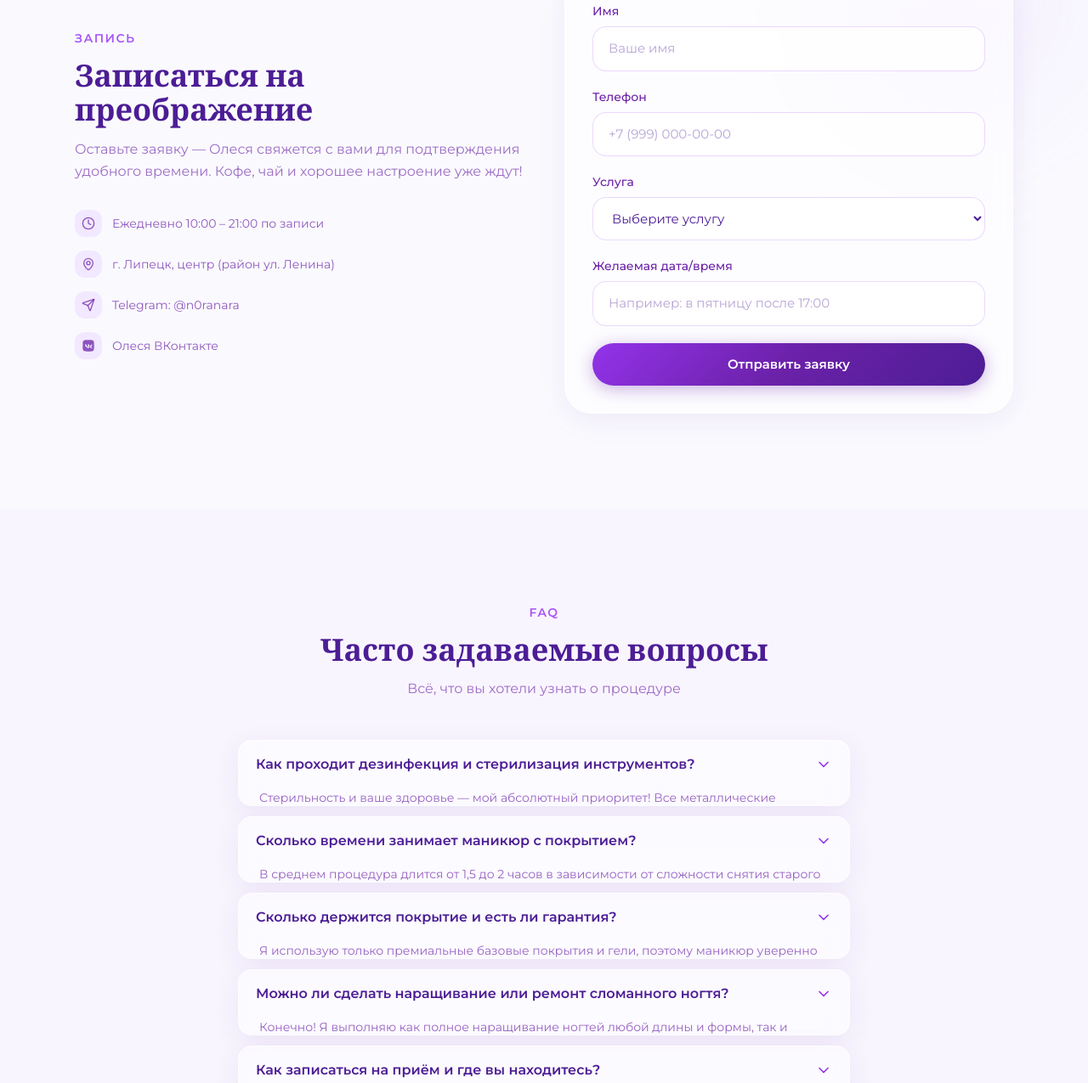
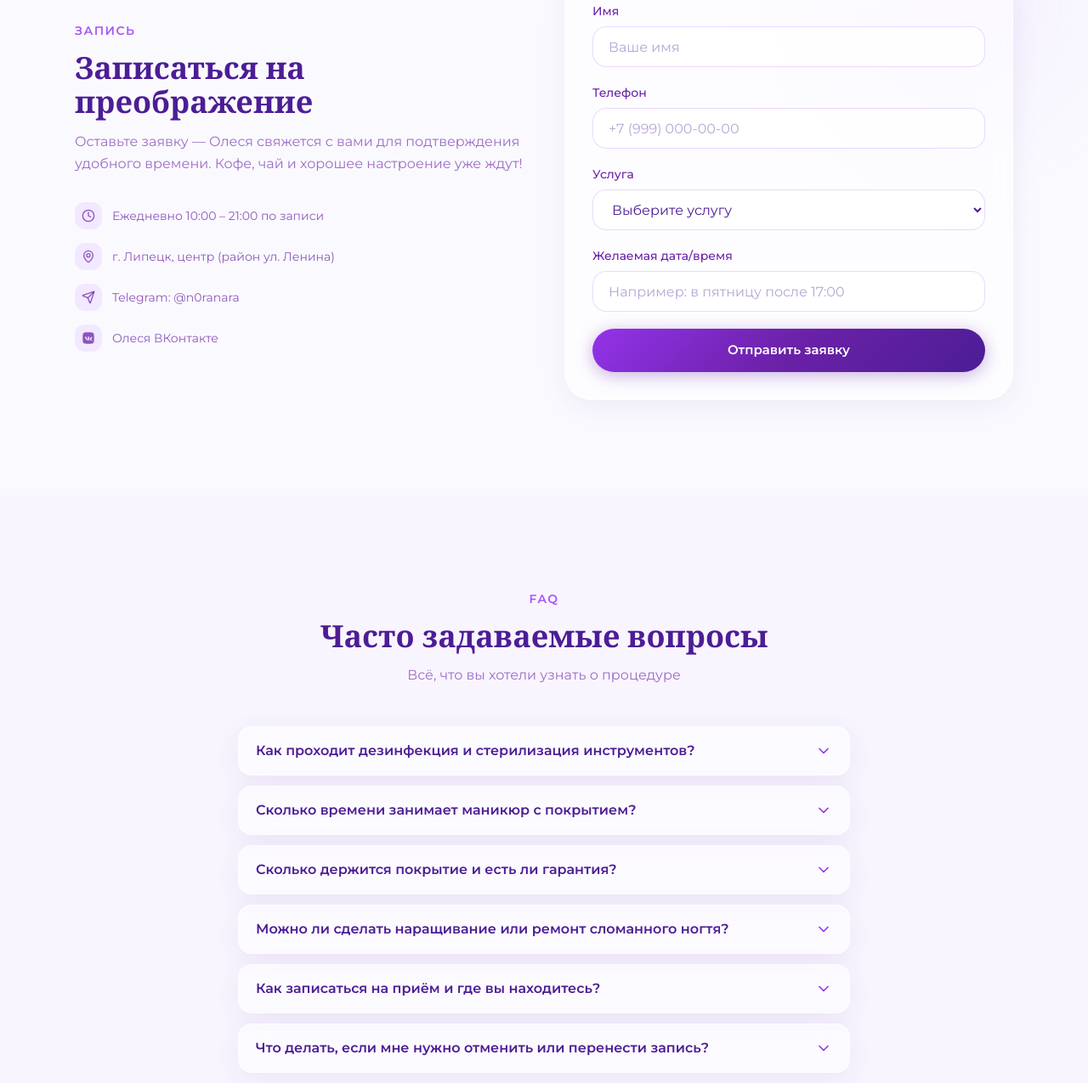
Before and after one commit to YarikBold/Olesya-manicure, a plain HTML site: page index.html in a window 1280 px wide. Shown: the part 4252-5527 px from the top of the page at 85% size. Drawn offline with nearby package versions, Linux system fonts and the light colour scheme; a web font is replaced by a local one.

Commit message:
Update style.css

```diff
--- a/style.css
+++ b/style.css
@@ -128,14 +128,17 @@
 /* Form inputs */
 .form-input {
   width: 100%;
-  padding: 0.875rem 1.125rem;
+  height: 3rem;
+  padding: 0.75rem 1.125rem;
   border-radius: 1rem;
   border: 1px solid rgba(216, 180, 254, 0.5);
   background: rgba(255, 255, 255, 0.7);
   color: #4c1d95;
-  font-size: 0.9375rem;
+  font-size: 1rem;
   transition: all 0.25s ease;
   outline: none;
+  position: relative;
+  z-index: 20;
 }
 
 .form-input::placeholder {
@@ -300,17 +303,16 @@
 
 /* FAQ Accordion */
 .accordion-panel {
-  display: grid;
-  grid-template-rows: 0fr;
-  transition: grid-template-rows 0.35s cubic-bezier(0.4, 0, 0.2, 1);
-}
-
-.accordion-panel > div {
+  max-height: 0;
   overflow: hidden;
+  opacity: 0;
+  transition: max-height 300ms ease-in-out, opacity 300ms ease-in-out;
 }
 
 .accordion-item.open .accordion-panel {
-  grid-template-rows: 1fr;
+  max-height: 500px;
+  opacity: 1;
+  transition: max-height 300ms ease-in-out, opacity 300ms ease-in-out;
 }
 
 .accordion-item.open .accordion-icon {
@@ -323,7 +325,7 @@
 
 /* Floating Telegram button */
 .telegram-float {
-  position: relative;
+  position: fixed !important;
   background: linear-gradient(135deg, #9333ea 0%, #6b21a8 100%);
   animation: telegram-pulse 2.5s ease-in-out infinite;
   transition: transform 0.3s ease, box-shadow 0.3s ease;
```
